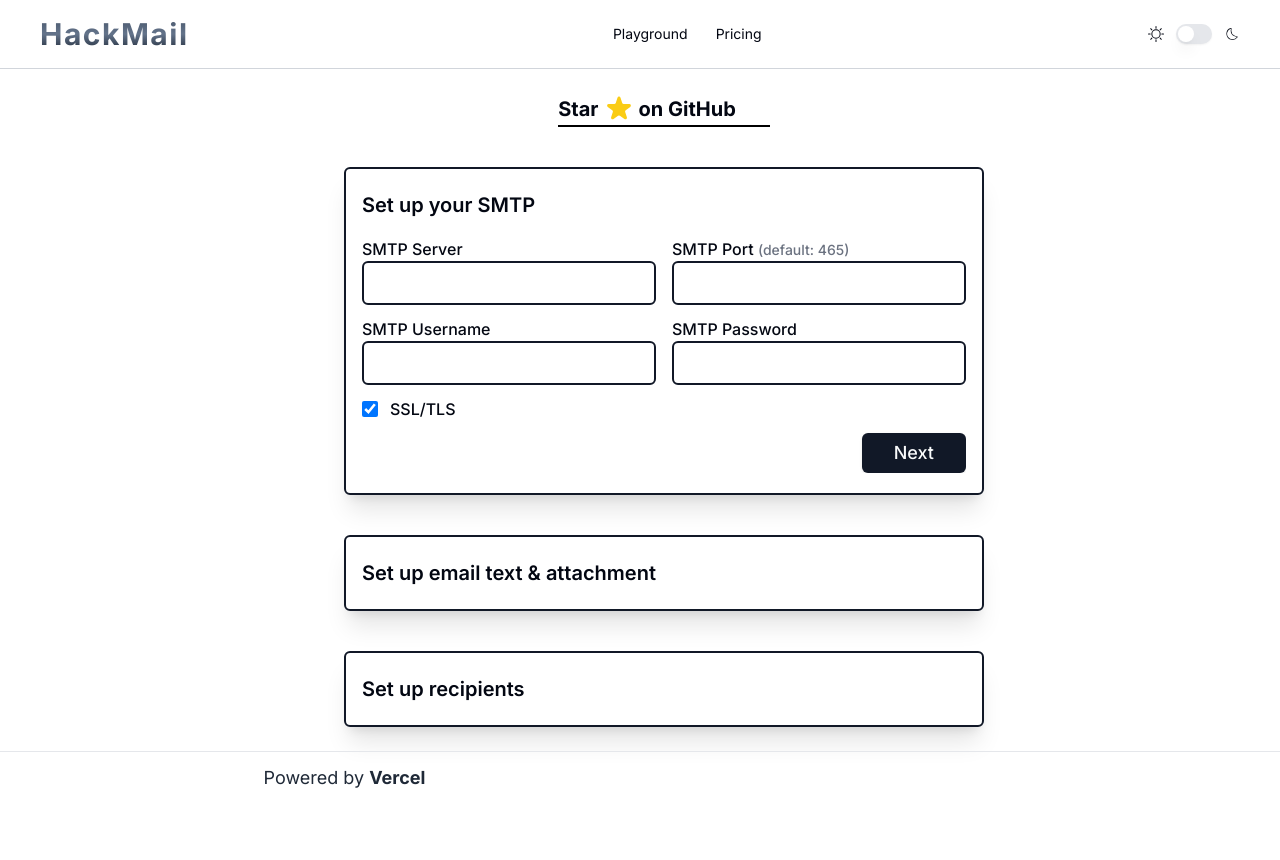
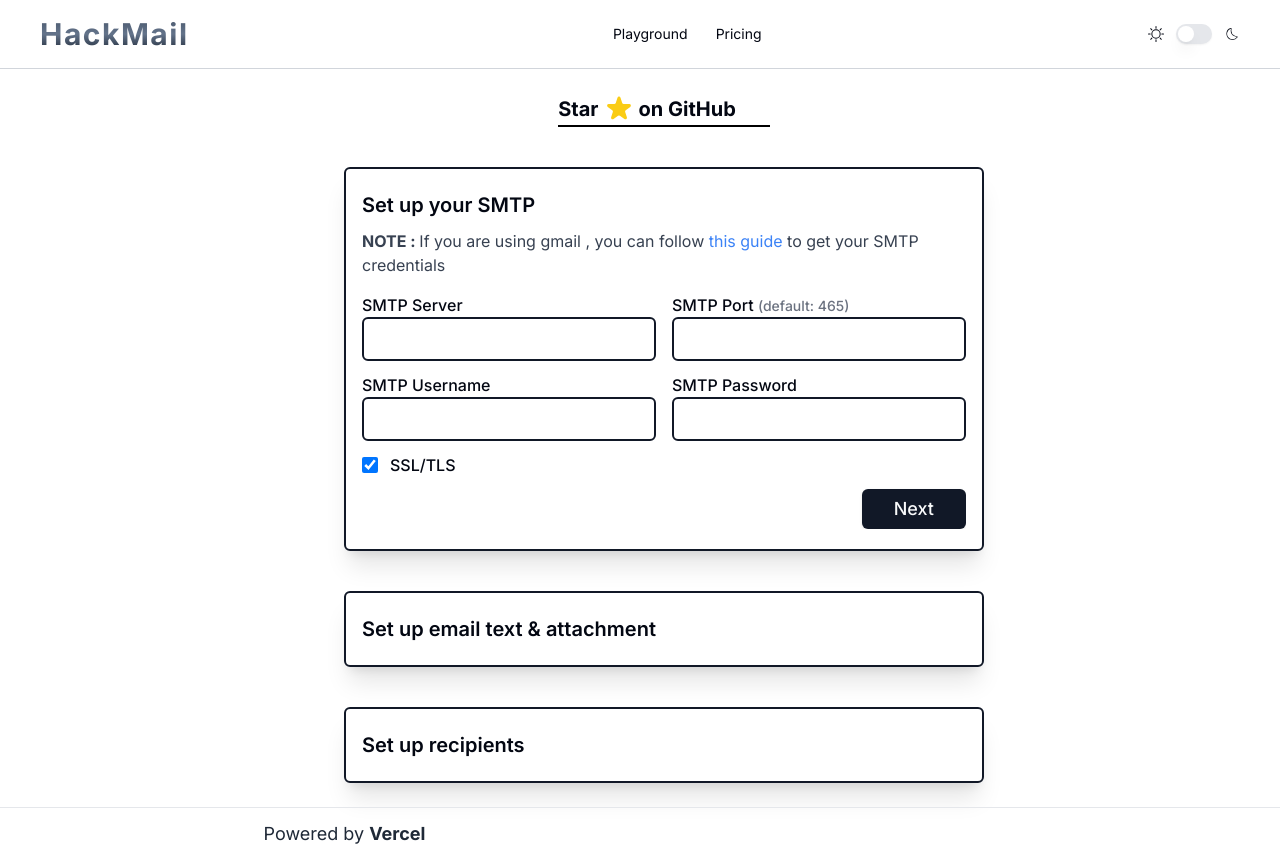
Before and after one commit to yassineatik/HackMails, a Next.js app: page / in a window 1280 px wide. Before the commit the page ends 804 px from the top, so only its background shows below. Built offline with nearby package versions, Linux system fonts and the light colour scheme; no server answers; some icons are missing.

Commit message:
Added guide to SMTP

```diff
--- a/components/homePage/Content.tsx
+++ b/components/homePage/Content.tsx
@@ -26,26 +26,23 @@ const Content = () => {
     const [isDone, setIsDone] = useState(false)
 
     const [sentEmails, setSentEmails]: any = useState([])
-
     const handleSubmit = async () => {
-        // check if the emails are valid
         if (recipients.split('\n').length == 0) {
-            alert('Please enter at least one email')
+            toast.error('Please enter at least one recipient')
             setLoading(false)
             return
         }
-        // check if emails format is valid
         for (let i = 0; i < recipients.split('\n').length; i++) {
             const element = recipients.split('\n')[i];
             if (element.split(':').length != 2) {
-                alert('Please enter a valid email format')
+                toast.error('Emails format must be like this : email:name')
                 setLoading(false)
                 return
             }
         }
-        if (subject == '') {
+        if (subject === '' || subject === null || subject === undefined) {
             setLoading(false)
-            alert('Please enter a subject')
+            toast.error('Please enter a subject')
             return
         }
         setLoading(true)
@@ -136,6 +133,11 @@ const Content = () => {
                         fontSize={32} />
                 </div>
                 <Collapse open={openSmtp}>
+                    <p
+                        className='text-md text-gray-700 dark:text-gray-300 mt-2'
+                    >
+                        <span className='font-bold'>NOTE : </span> If you are using gmail , you can follow  <a href='https://www.gmass.co/blog/gmail-smtp/' target='_blank' className='text-blue-500'>this guide</a> to get your SMTP credentials
+                    </p>
                     <form onSubmit={(e) => { e.preventDefault() }}
                         className='flex flex-col items-center justify-center w-full gap-3 mt-4'>
                         <div className='flex flex-row items-start justify-between w-full gap-4'>
```
